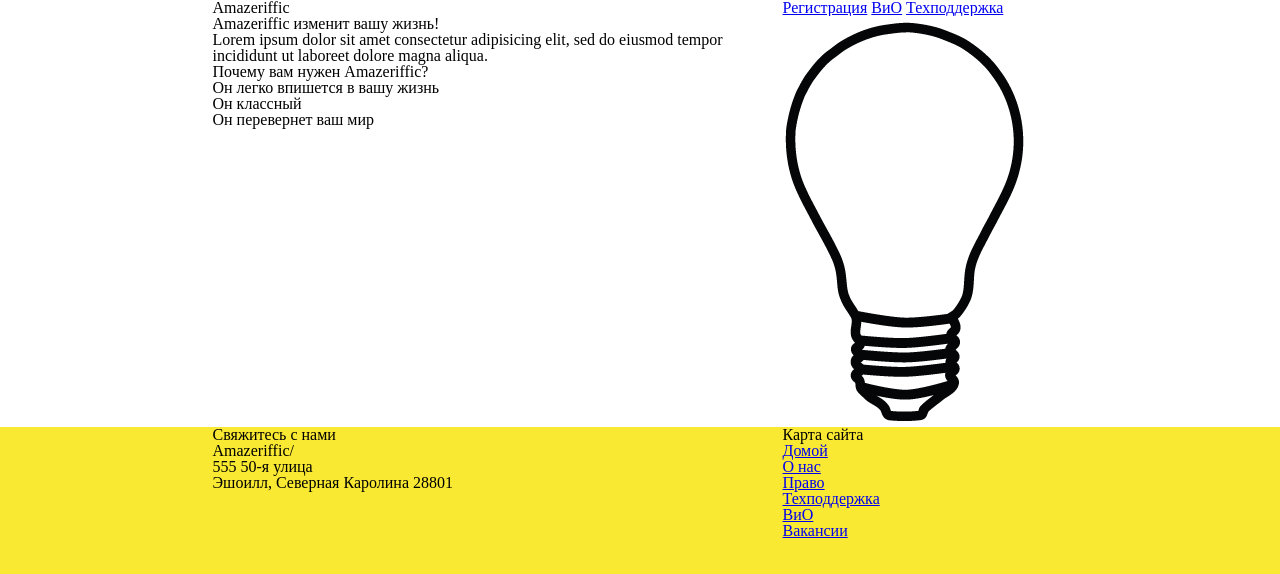
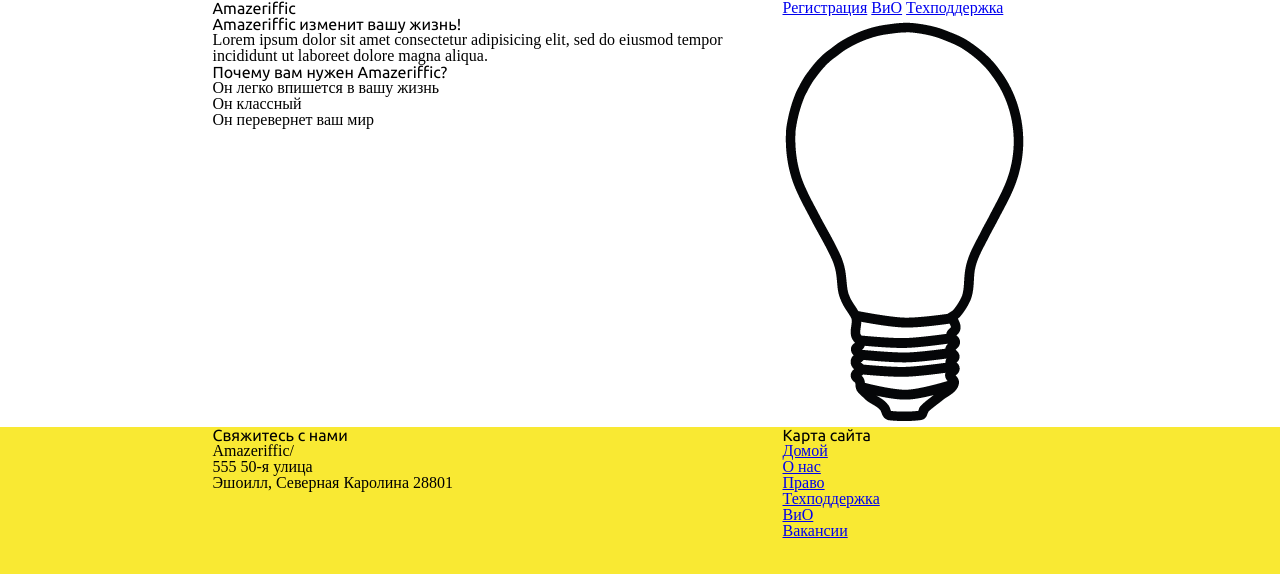
Before and after one commit to Mariie23/8, a plain HTML site: page index.html in a window 1280 px wide. Drawn offline with Linux system fonts and the light colour scheme.

Commit message:
Добавлены шрифты

```diff
--- a/index.html
+++ b/index.html
@@ -7,6 +7,8 @@
     <title>Amazeriffic</title>
     <link rel="stylesheet" type="text/css" href="reset.css">
     <link rel="stylesheet" type="text/css" href="style.css">
+    <link rel="preconnect" href="https://fonts.gstatic.com">
+    <link href="https://fonts.googleapis.com/css2?family=Ubuntu&display=swap" rel="stylesheet">
 </head>
 
 <body>
@@ -45,13 +47,13 @@
     <footer>
         <div class="container">
             <div class="contact">
-                <h5>Свяжитесь с нами</h5>
+                <h4>Свяжитесь с нами</h4>
                 <p>Amazeriffic/</p>
                 <p>555 50-я улица</p>
                 <p>Эшоилл, Северная Каролина 28801</p>
             </div>
             <div class="sitemap">
-                <h5>Карта сайта</h5>
+                <h4>Карта сайта</h4>
                 <ul>
                     <li><a href="#">Домой</a></li>
                     <li><a href="#">О нас</a></li>
--- a/style.css
+++ b/style.css
@@ -45,3 +45,6 @@ footer .sitemap{
     float: right;
     width: 285px;
 }
+h1, h2, h3, h4{
+    font-family: 'Ubuntu', sans-serif;
+}
```
